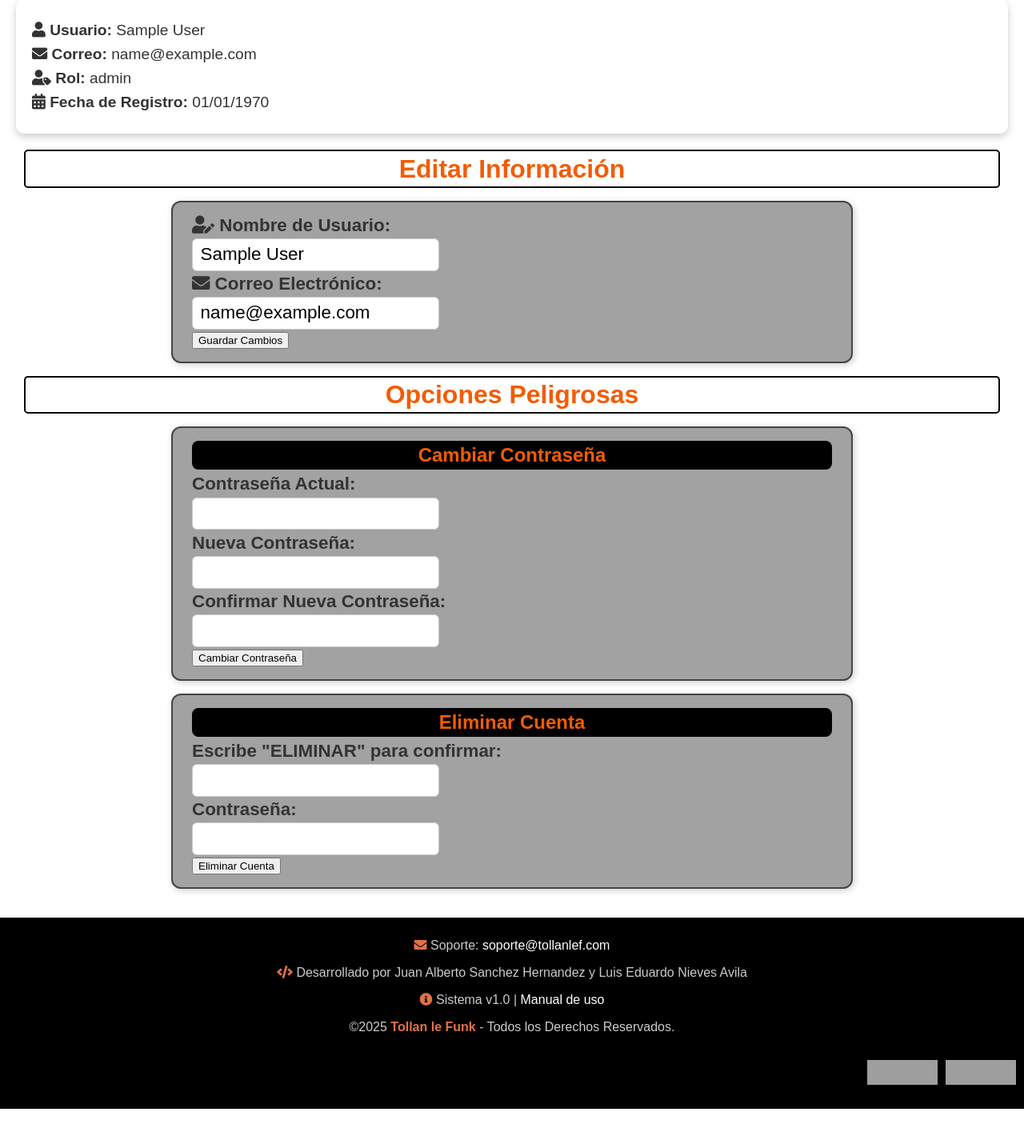
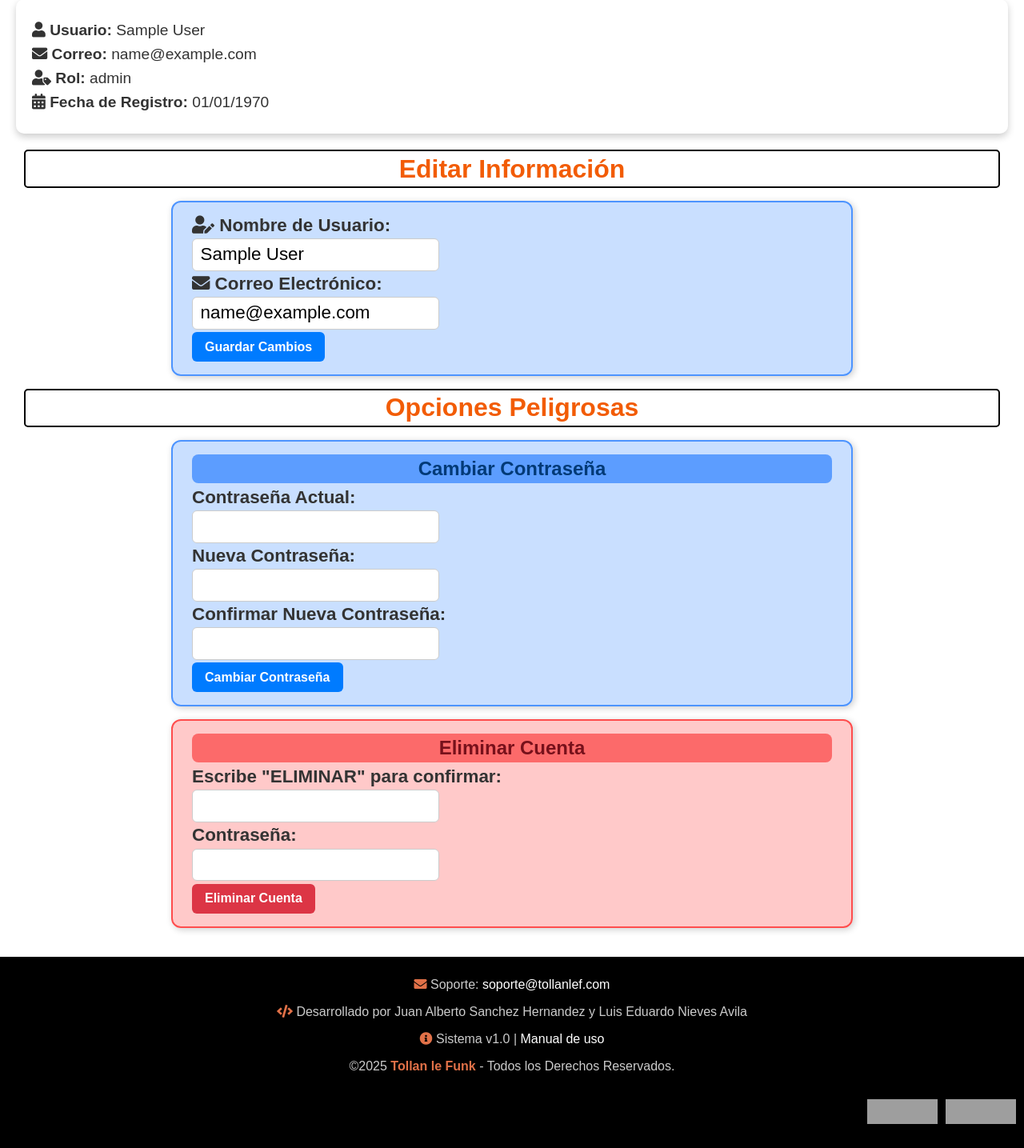
Before and after one commit to LenonWolf/Proyecto_Tollan_Le_Funk, a PHP site: page /src/user.php in a window 1280 px wide. Shown: the part 276-1711 px from the top of the page at 80% size. Before the commit the page ends 1662 px from the top, so only its background shows below. Run offline with PHP 8.4, Linux system fonts and the light colour scheme; the visitor is signed in with stand-in values (Sample User, id 1); grey boxes are pictures that could not be loaded.

Commit message:
Estilos para danger zone

```diff
--- a/assets/css/style_btn.css
+++ b/assets/css/style_btn.css
@@ -54,12 +54,12 @@
 }
 
 /* Botón de actualizar */
-#btn-actualizar, #btn-actualizar-2 {
+#btn-actualizar, #btn-actualizar-2, .btn-actualizar {
   background-color: #007bff;
   color: white;
 }
 
-#btn-actualizar:hover {
+#btn-actualizar:hover, .btn-actualizar:hover {
   background-color: #004ea1;
 }
 
@@ -74,12 +74,12 @@
 }
 
 /* Botón de borrar */
-#btn-borrar, #btn-borrar-2 {
+#btn-borrar, #btn-borrar-2, .btn-borrar {
   background-color: #dc3545;
   color: white;
 }
 
-#btn-borrar:hover {
+#btn-borrar:hover, .btn-borrar:hover {
   background-color: #8b1a25;
 }
 
--- a/src/user.php
+++ b/src/user.php
@@ -8,6 +8,7 @@
     <link rel="stylesheet" href="https://cdnjs.cloudflare.com/ajax/libs/font-awesome/5.15.3/css/all.min.css">
     <link rel="stylesheet" href="https://lenonwolf.github.io/Assets_Tollan_Le_Funk/css/global.css">
     <link rel="stylesheet" href="https://lenonwolf.github.io/Assets_Tollan_Le_Funk/css/style_form.css"> <!-- Estilos del formulario -->
+    <link rel="stylesheet" href="https://lenonwolf.github.io/Assets_Tollan_Le_Funk/css/style_btn.css"> <!-- Estilos de botones -->
     <link rel="stylesheet" href="https://lenonwolf.github.io/Assets_Tollan_Le_Funk/css/includes.css">
     <link rel="icon" type="image/x-icon" href="../assets/img/dragon.ico">
     <title>Tollan le Funk - Perfil</title>
@@ -20,9 +21,30 @@
             margin-bottom: 20px;
             box-shadow: 0 4px 10px rgba(0,0,0,0.2);
         }
+
         .card-user p {
             font-size: 1.2rem;
             margin: 8px 0;
+        }
+
+        .div-delete {
+            border: 2px solid #ff4d4d;
+            background-color: rgba(255, 77, 77, 0.3);
+        }
+
+        .div-cambio {
+            border: 2px solid #4d94ff;
+            background-color: rgba(77, 148, 255, 0.3);
+        }
+
+        .div-cambio h3 {
+            color: #003a77ff;
+            background-color: #5c9dffff;
+        }
+
+        .div-delete h3 {
+            color: #77111bff;
+            background-color: #fc6a6aff;
         }
     </style>
 </head>
@@ -63,7 +85,7 @@
         <section id="seccion-edicion">
             <h2 class="subt-class">Editar Información</h2>
 
-            <div class="div-form">
+            <div class="div-form div-cambio">
                 <form id="form-editar-usuario" action="procesar_edicion_usuario.php" method="POST">
                     <label for="nombre"><i class="fas fa-user-edit"></i> Nombre de Usuario:</label>
                     <input type="text" id="nombre" name="nombre" value="<?php echo htmlspecialchars($_SESSION['Nombre']); ?>" required>
@@ -71,7 +93,7 @@
                     <label for="correo"><i class="fas fa-envelope"></i> Correo Electrónico:</label>
                     <input type="email" id="correo" name="correo" value="<?php echo htmlspecialchars($_SESSION['Correo']); ?>" required>
 
-                    <button id="btn-guardar-cambios" class="btn" type="submit">Guardar Cambios</button>
+                    <button id="btn-guardar-cambios" class="btn btn-actualizar" type="submit">Guardar Cambios</button>
                 </form>
             </div>
         </section>
@@ -79,7 +101,7 @@
         <section id="seccion-danger">
             <h2 class="subt-class">Opciones Peligrosas</h2>
 
-            <div class="div-form">
+            <div class="div-form div-cambio">
                 <h3>Cambiar Contraseña</h3>
                 <form id="form-cambiar-password" action="procesar_cambio_password.php" method="POST">
                     <label for="password_actual">Contraseña Actual:</label>
@@ -91,11 +113,11 @@
                     <label for="confirmar_password">Confirmar Nueva Contraseña:</label>
                     <input type="password" id="confirmar_password" name="confirmar_password" required>
 
-                    <button id="btn-cambiar-password" class="btn" type="submit">Cambiar Contraseña</button>
+                    <button id="btn-cambiar-password" class="btn btn-actualizar" type="submit">Cambiar Contraseña</button>
                 </form>
             </div>
 
-            <div class="div-form">
+            <div class="div-form div-delete">
                 <h3>Eliminar Cuenta</h3>
                 <form id="form-eliminar-usuario" action="procesar_eliminacion_usuario.php" method="POST" onsubmit="return confirm('¿Estás seguro de que deseas eliminar tu cuenta? Esta acción no se puede deshacer.');">
                     <label for="confirmar_delete">Escribe "ELIMINAR" para confirmar:</label>
@@ -104,7 +126,7 @@
                     <label for="confirmar_eliminacion">Contraseña:</label>
                     <input type="password" id="confirmar_eliminacion" name="confirmar_eliminacion" required>
 
-                    <button id="btn-eliminar-cuenta" class="btn btn-danger" type="submit">Eliminar Cuenta</button>
+                    <button id="btn-eliminar-cuenta" class="btn btn-borrar" type="submit">Eliminar Cuenta</button>
                 </form>
             </div>
         </section>
```
